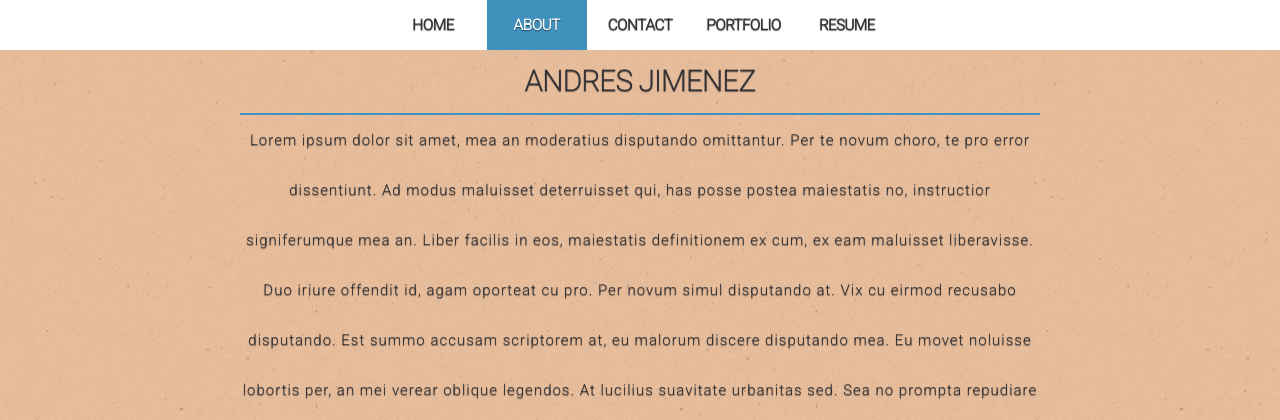
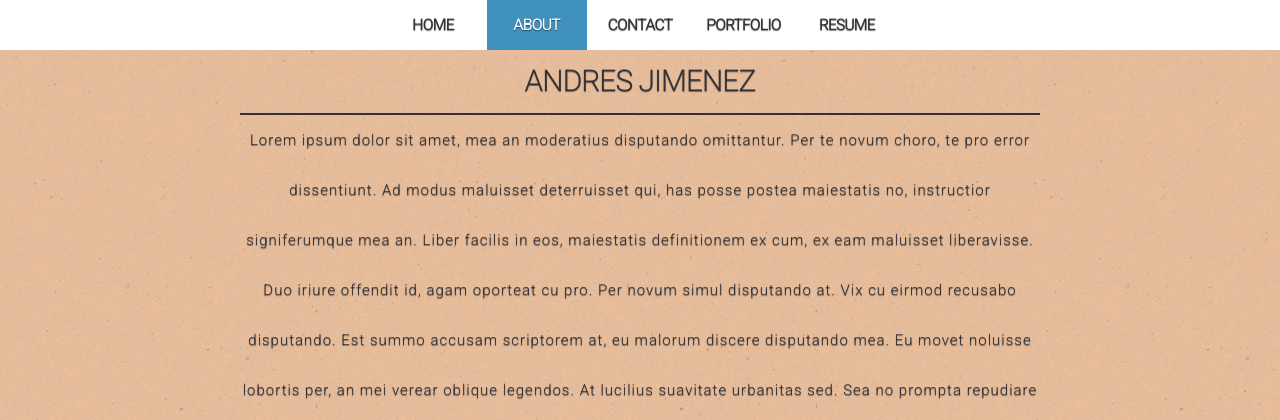
Before and after one commit to Andres6/andresjmez, a PHP site: page /about.html in a window 1280 px wide. Shown: the top 420 px of the page. Run offline with PHP 8.4, Linux system fonts and the light colour scheme; some libraries are stand-ins or nearby versions.

Commit message:
horizontal line change

```diff
--- a/site/css/myStyles.css
+++ b/site/css/myStyles.css
@@ -245,7 +245,7 @@ body#resume a#resumeNav {
 
 .about_line {
     width: 800px;
-    border: 2px solid #4092bd;
+    border: 2px solid #313136;
     border-left: none;
     border-right: none;
     border-bottom: none;
```
